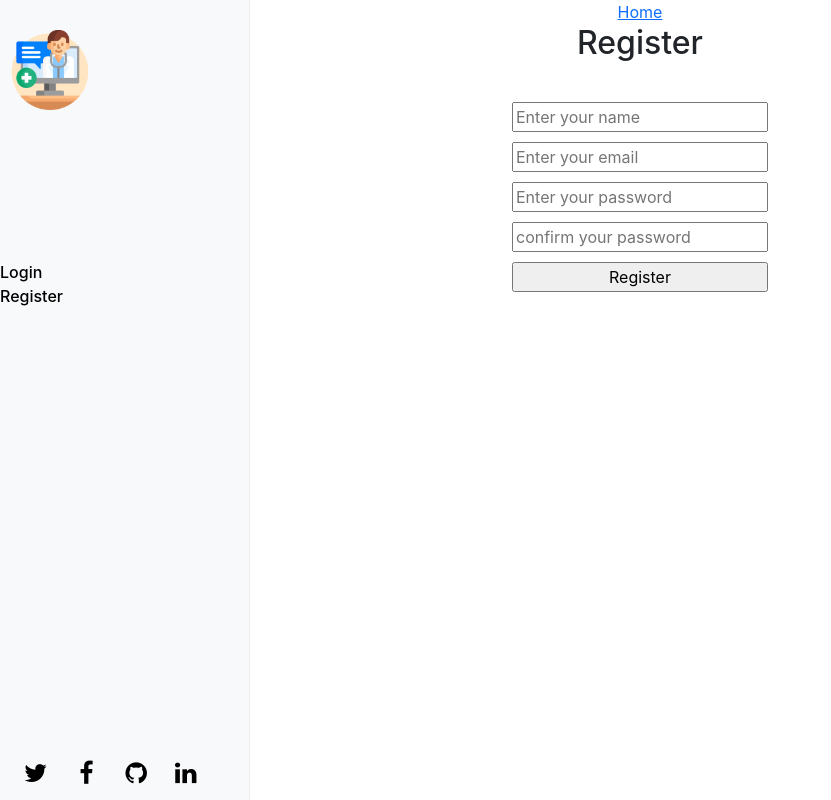
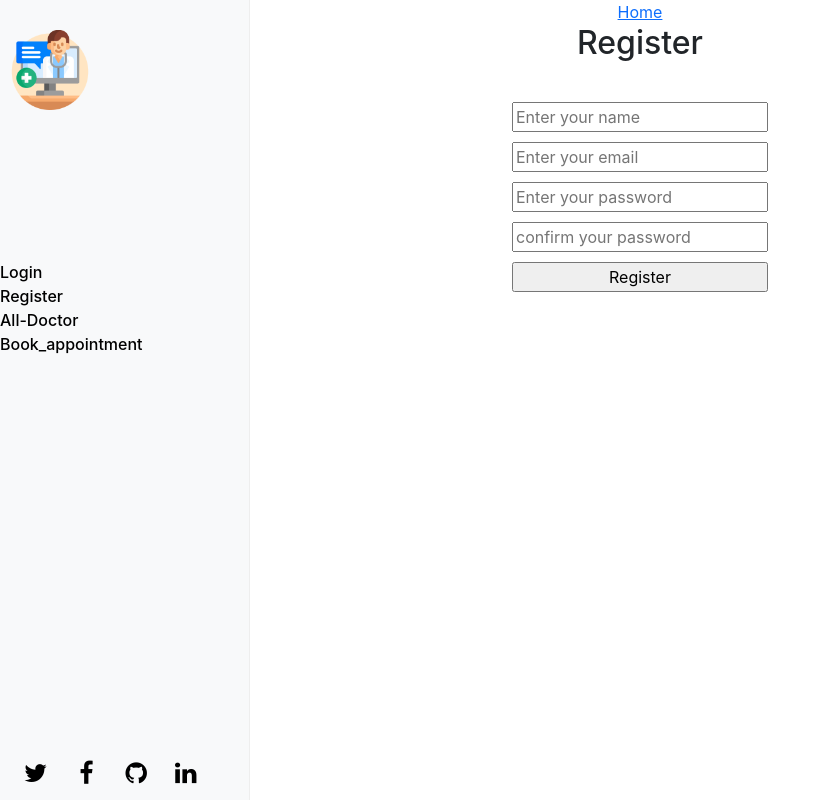
Before and after one commit to ridaarif98/doctors_appointment_front_end, a React (Create React App) app: page /register in a window 1280 px wide. Shown: the whole page, without its empty margins (0-831 px from the left). Built offline with nearby package versions, Linux system fonts and the light colour scheme.

Commit message:
Add navigation link for appointment form

```diff
--- a/src/App.js
+++ b/src/App.js
@@ -3,6 +3,7 @@ import Splash from './components/splash/Splash';
 import Login from './components/login/Login';
 import Register from './components/register/Register';
 import Doctor from './components/doctor/Doctors';
+import AppointmentForm from './components/appointment/AppointmentForm';
 import './App.css';
 import { ViewProvider, MyComponent } from './navigation/ViewPort';
 
@@ -20,6 +21,7 @@ function App() {
           <Route path="/login" element={<Login />} />
           <Route path="/register" element={<Register />} />
           <Route path="/doctor" element={<Doctor />} />
+          <Route path="/book_appointment" element={<AppointmentForm />} />
         </Routes>
       </Router>
     </>
--- a/src/navigation/DesktopMenu.js
+++ b/src/navigation/DesktopMenu.js
@@ -41,6 +41,16 @@ const DesktopMenu = () => {
       id: 2,
       path: '/register',
       text: 'Register',
+    },
+    {
+      id: 3,
+      path: '/doctor',
+      text: 'All-Doctor',
+    },
+    {
+      id: 4,
+      path: '/book_appointment',
+      text: 'Book_appointment',
     },
   ];
 
```
